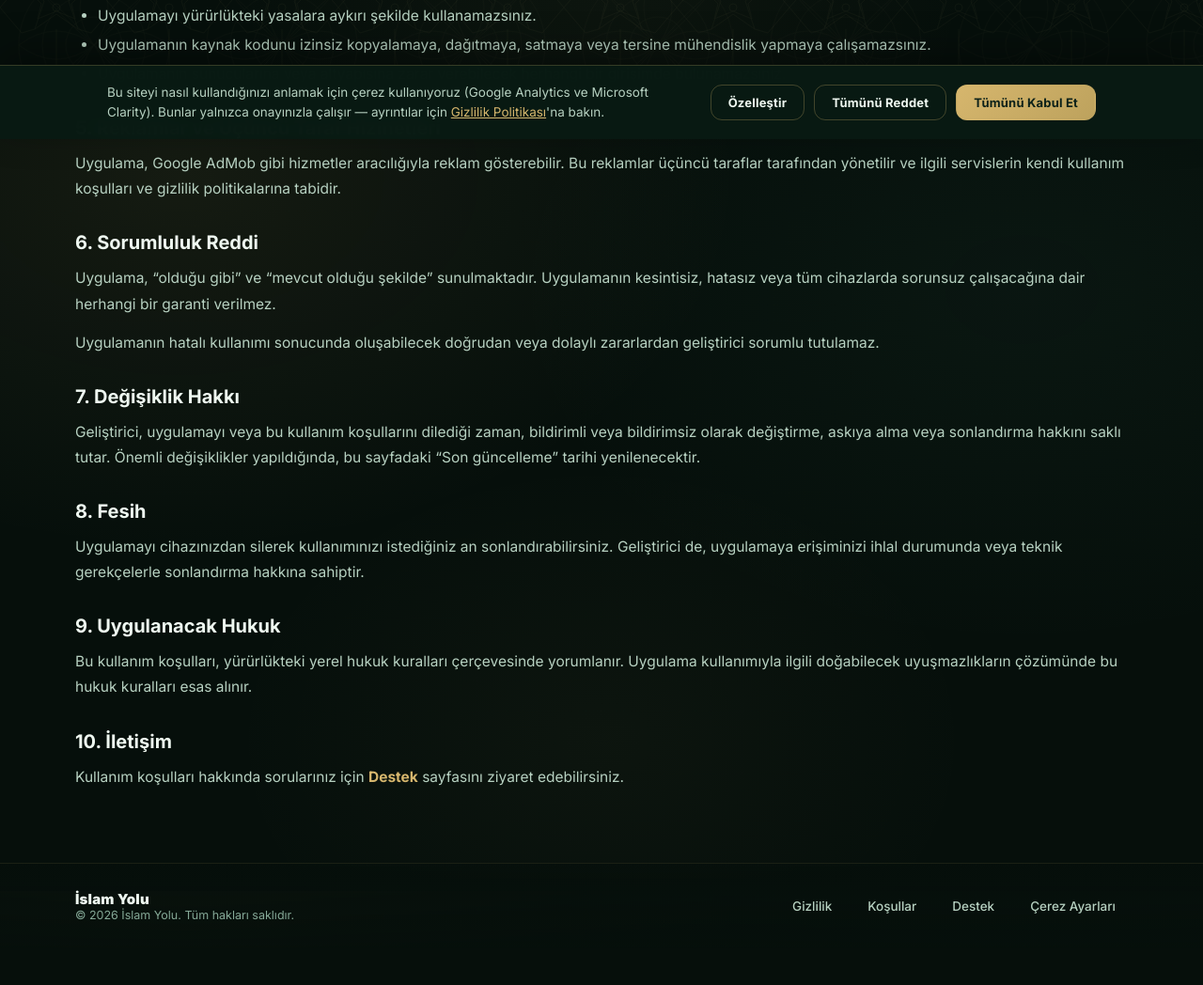
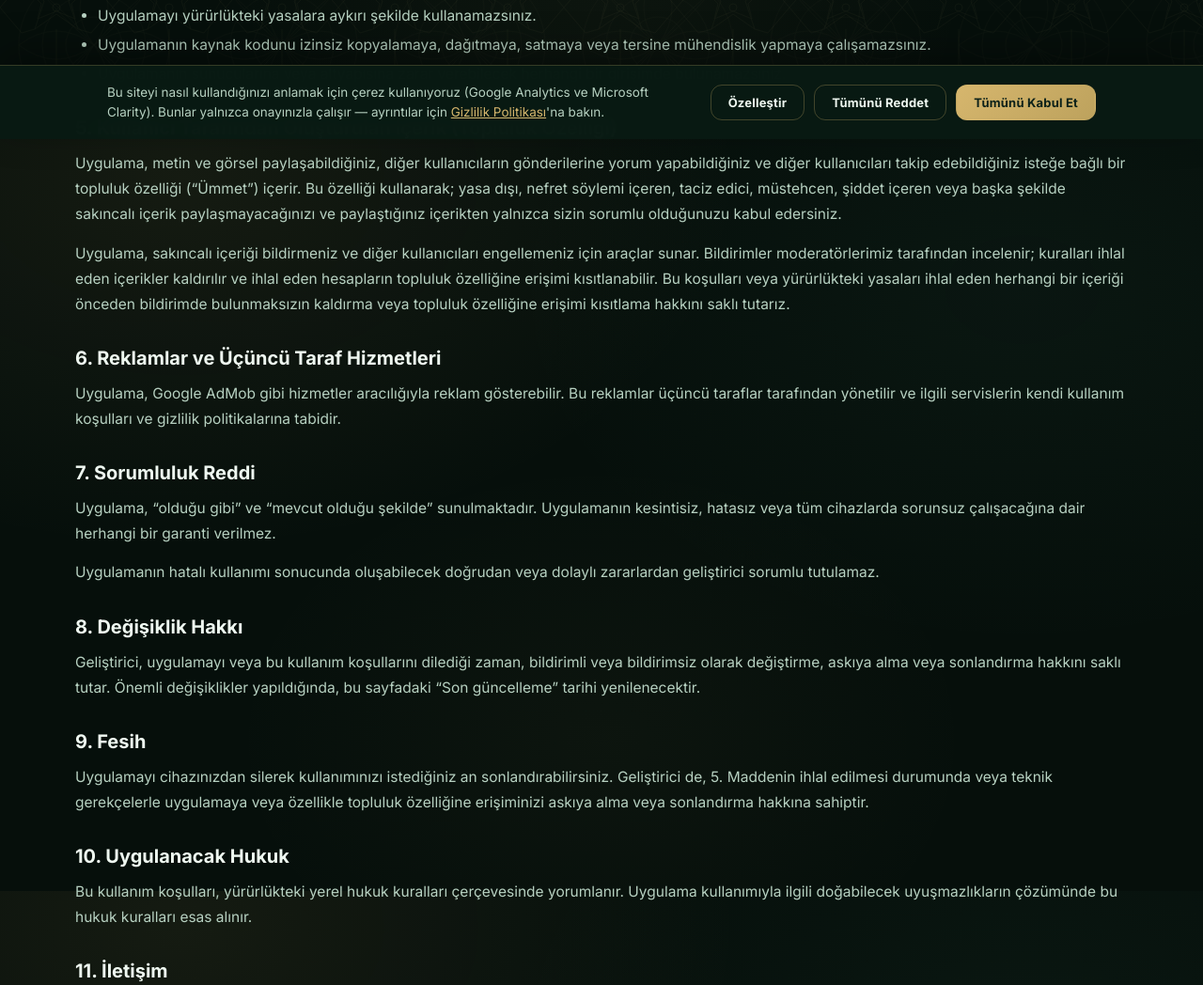
Before and after one commit to Attic0707/islamYoluWebsite, a website: page terms.html in a window 1280 px wide. Shown: the part 652-1700 px from the top of the page at 94% size. Before the commit the page ends 1661 px from the top, so only its background shows below. Drawn offline with Linux system fonts and the light colour scheme.

Commit message:
terms updated

```diff
--- a/terms.html
+++ b/terms.html
@@ -51,7 +51,7 @@
       <header class="page-header">
         <h1 class="page-title">Kullanım Koşulları</h1>
         <p class="page-subtitle">
-          Son güncelleme: 12 Aralık 2025 – Lütfen İslam Yolu uygulamasını kullanmadan önce bu koşulları dikkatle okuyun.
+          Son güncelleme: 4 Ağustos 2026 – Lütfen İslam Yolu uygulamasını kullanmadan önce bu koşulları dikkatle okuyun.
         </p>
       </header>
 
@@ -92,14 +92,34 @@
           </li>
         </ul>
 
-        <h2>5. Reklamlar ve Üçüncü Taraf Hizmetleri</h2>
+        <h2>5. Kullanıcı Tarafından Oluşturulan İçerik (Topluluk Özelliği)</h2>
+        <p>
+          Uygulama, metin ve görsel paylaşabildiğiniz, diğer kullanıcıların
+          gönderilerine yorum yapabildiğiniz ve diğer kullanıcıları takip
+          edebildiğiniz isteğe bağlı bir topluluk özelliği (“Ümmet”) içerir. Bu
+          özelliği kullanarak; yasa dışı, nefret söylemi içeren, taciz edici,
+          müstehcen, şiddet içeren veya başka şekilde sakıncalı içerik
+          paylaşmayacağınızı ve paylaştığınız içerikten yalnızca sizin sorumlu
+          olduğunuzu kabul edersiniz.
+        </p>
+        <p>
+          Uygulama, sakıncalı içeriği bildirmeniz ve diğer kullanıcıları
+          engellemeniz için araçlar sunar. Bildirimler moderatörlerimiz
+          tarafından incelenir; kuralları ihlal eden içerikler kaldırılır ve
+          ihlal eden hesapların topluluk özelliğine erişimi kısıtlanabilir. Bu
+          koşulları veya yürürlükteki yasaları ihlal eden herhangi bir içeriği
+          önceden bildirimde bulunmaksızın kaldırma veya topluluk özelliğine
+          erişimi kısıtlama hakkını saklı tutarız.
+        </p>
+
+        <h2>6. Reklamlar ve Üçüncü Taraf Hizmetleri</h2>
         <p>
           Uygulama, Google AdMob gibi hizmetler aracılığıyla reklam gösterebilir. Bu
           reklamlar üçüncü taraflar tarafından yönetilir ve ilgili servislerin kendi
           kullanım koşulları ve gizlilik politikalarına tabidir.
         </p>
 
-        <h2>6. Sorumluluk Reddi</h2>
+        <h2>7. Sorumluluk Reddi</h2>
         <p>
           Uygulama, “olduğu gibi” ve “mevcut olduğu şekilde” sunulmaktadır. Uygulamanın
           kesintisiz, hatasız veya tüm cihazlarda sorunsuz çalışacağına dair herhangi bir
@@ -110,7 +130,7 @@
           zararlardan geliştirici sorumlu tutulamaz.
         </p>
 
-        <h2>7. Değişiklik Hakkı</h2>
+        <h2>8. Değişiklik Hakkı</h2>
         <p>
           Geliştirici, uygulamayı veya bu kullanım koşullarını dilediği zaman, bildirimli
           veya bildirimsiz olarak değiştirme, askıya alma veya sonlandırma hakkını
@@ -118,21 +138,22 @@
           tarihi yenilenecektir.
         </p>
 
-        <h2>8. Fesih</h2>
+        <h2>9. Fesih</h2>
         <p>
-          Uygulamayı cihazınızdan silerek kullanımınızı istediğiniz an sonlandırabilirsiniz.
-          Geliştirici de, uygulamaya erişiminizi ihlal durumunda veya teknik gerekçelerle
-          sonlandırma hakkına sahiptir.
+          Uygulamayı cihazınızdan silerek kullanımınızı istediğiniz an
+          sonlandırabilirsiniz. Geliştirici de, 5. Maddenin ihlal edilmesi
+          durumunda veya teknik gerekçelerle uygulamaya veya özellikle topluluk
+          özelliğine erişiminizi askıya alma veya sonlandırma hakkına sahiptir.
         </p>
 
-        <h2>9. Uygulanacak Hukuk</h2>
+        <h2>10. Uygulanacak Hukuk</h2>
         <p>
           Bu kullanım koşulları, yürürlükteki yerel hukuk kuralları çerçevesinde
           yorumlanır. Uygulama kullanımıyla ilgili doğabilecek uyuşmazlıkların çözümünde
           bu hukuk kuralları esas alınır.
         </p>
 
-        <h2>10. İletişim</h2>
+        <h2>11. İletişim</h2>
         <p>
           Kullanım koşulları hakkında sorularınız için
           <a href="support.html">Destek</a> sayfasını ziyaret edebilirsiniz.
```
Also changed, not shown: en/terms.html (+12 -8 lines).
